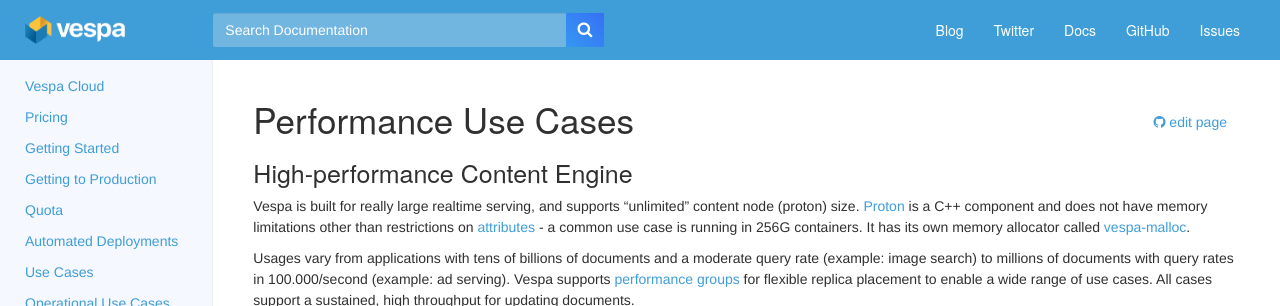
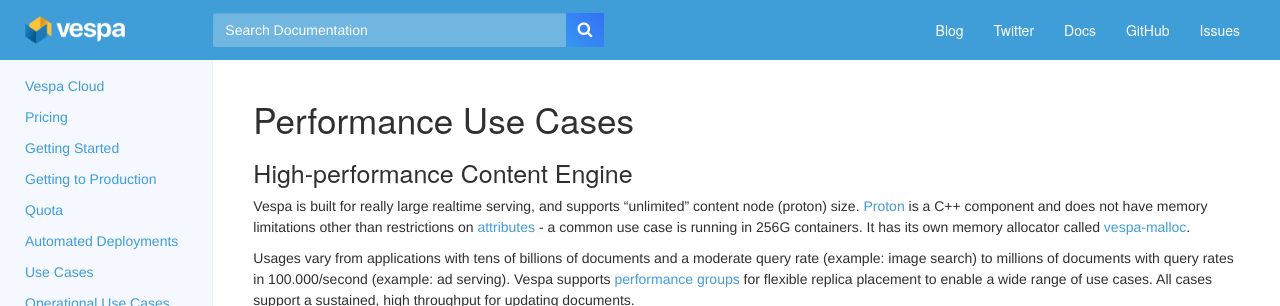
Before and after one commit to vespa-engine/cloud, a Jekyll site: the page built from performance-use-cases.md, in a window 1280 px wide and 956 px high. Shown: the top 306 px of the window. Built offline with Jekyll 4.4.1, drawn with Linux system fonts in a browser that asks for light colours.

Commit message:
no edit link for cloud

```diff
--- a/_layouts/default.html
+++ b/_layouts/default.html
@@ -20,7 +20,6 @@
 
             <h1>
                 {{ page.title | escape }}
-                <div class="pull-right"><a href="{{site.github.repository_url}}/blob/master/{{page.path}}" class="btn btn-link"><i class="fa fa-github"></i> edit page</a></div>
             </h1>
 
             {{ content }}
```
